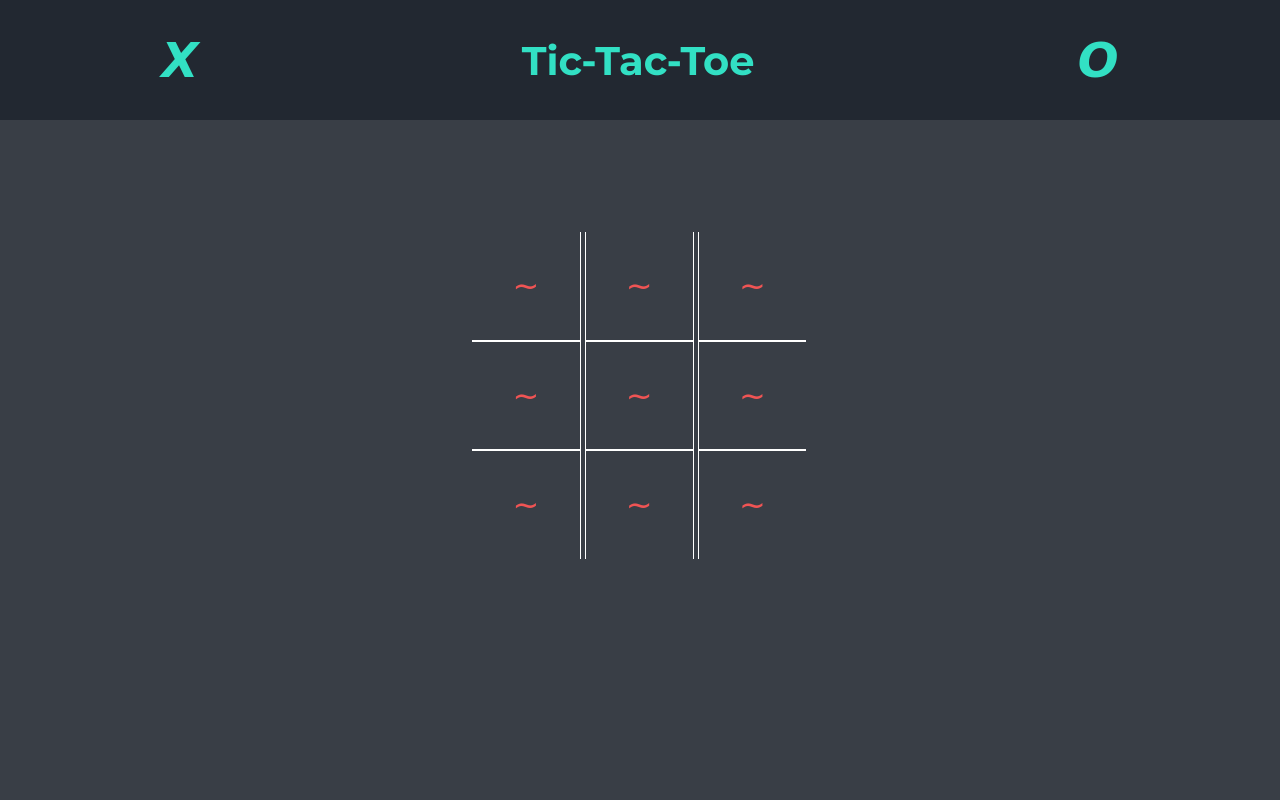
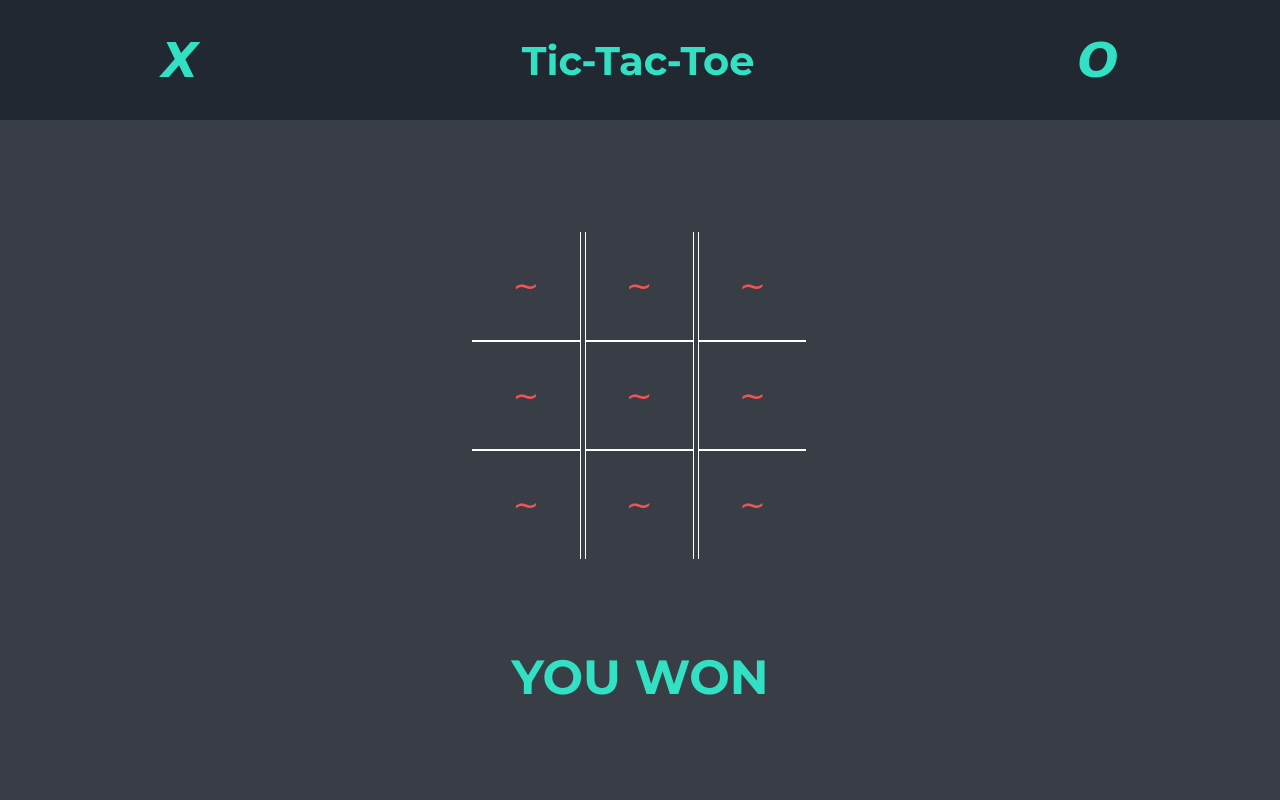
Before and after one commit to ChiragJain15/Tic-Tac-Toe-website, a plain HTML site: page index.html in a window 1280 px wide. Drawn offline with Linux system fonts and the light colour scheme; a web font is replaced by a local one.

Commit message:
now also shows result

```diff
--- a/index.html
+++ b/index.html
@@ -26,7 +26,7 @@
             <button id="grid8">~</button>
             <button id="grid9">~</button>
         </div>
-        <div class="result"></div>
+        <div id ="result">YOU WON</div>
     </main>
 
 <script src="script.js"></script>
--- a/script.js
+++ b/script.js
@@ -1,5 +1,6 @@
 let Button = [];
 let count = 0;
+const results = document.getElementById("result");
 for (let i = 1; i < 10; i++)
     Button.push(document.getElementById(`grid${i}`));
 function win(){
@@ -20,7 +21,7 @@ function win(){
     else if (Button[2].innerHTML == Button[4].innerHTML && Button[6].innerHTML == Button[2].innerHTML && Button[2].innerHTML != "~")
         return true;
     else if (count == 9)
-        alert("THE GAME ENDED IN A DRAW REFRESH TO PLAY AGAIN");
+        results.innerHTML = "ITS A DRAW";
     else
         return false;
 }
@@ -37,9 +38,9 @@ Button[i].addEventListener("click", function(){
         if(win())
         {
             if (count % 2 == 0)
-                alert("O won the game refresh to play again");
+                results.innerHTML = "O WON THE GAME";
             else
-                alert("X won the game refresh to play again");
+                results.innerHTML = "X WON THE GAME";
         }
     }
     });
--- a/style.css
+++ b/style.css
@@ -33,7 +33,8 @@ main{
     background-color: #393e46;
     height: calc(100vh - 120px);
     display: flex;
-    justify-content: center;
+    align-items: center;
+    flex-direction: column;
     width: 100%;
 }
 
@@ -92,3 +93,11 @@ button{
 button:hover{
     cursor: pointer;
 }
+
+#result{
+    margin-top: 5rem;
+    font-size: 3rem;
+    color: #32e0c4;
+    font-family: 'Montserrat', sans-serif;
+    text-align: center;
+}
```
